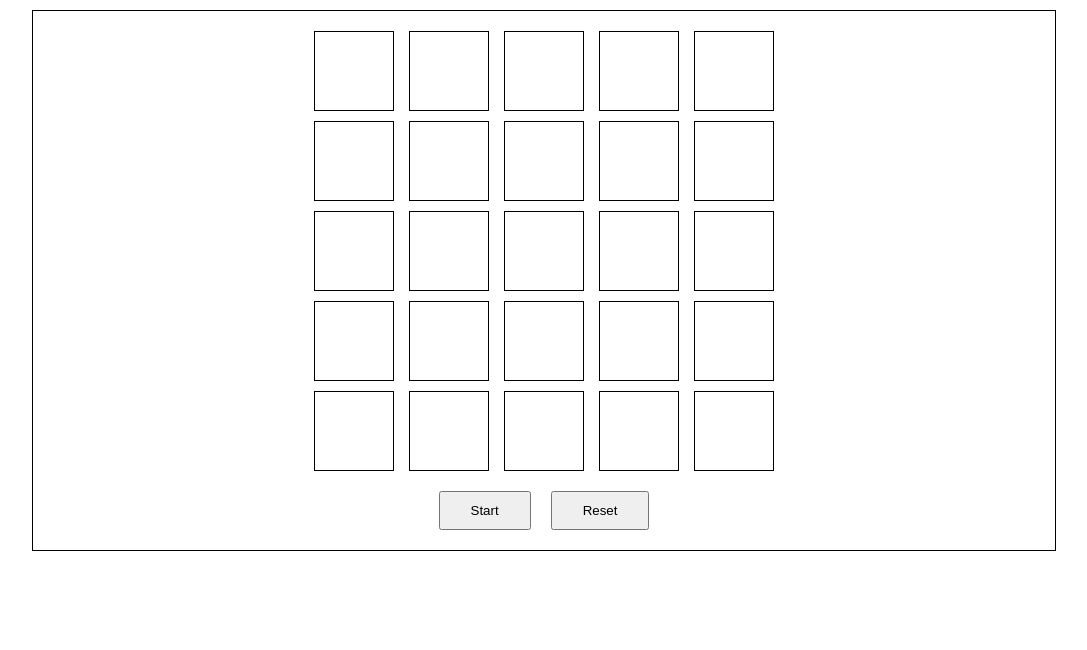
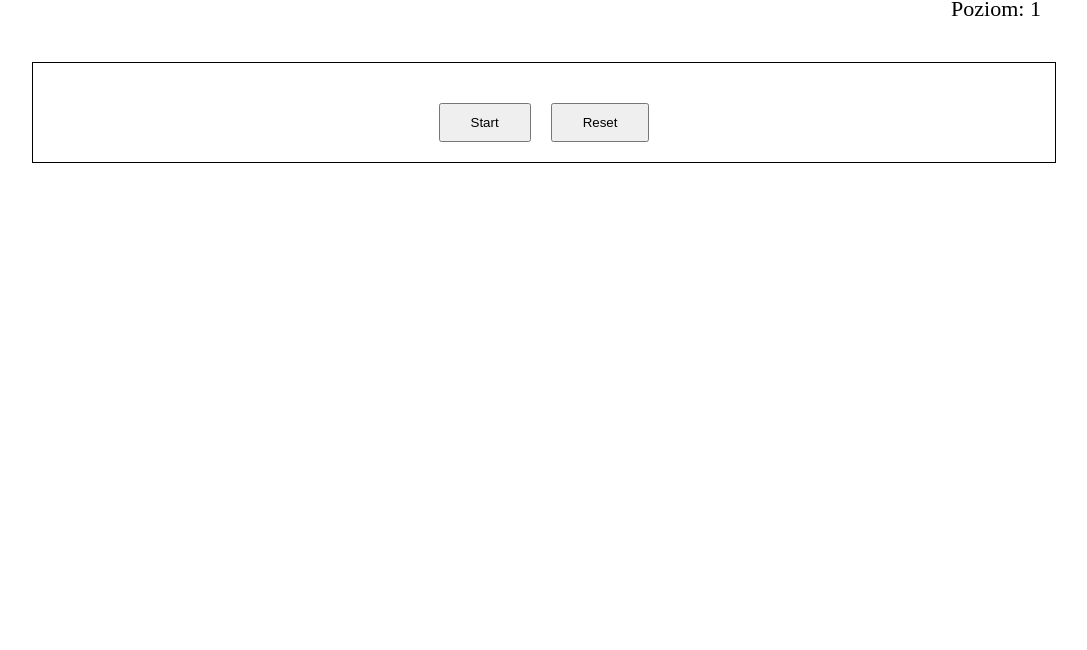
Before and after one commit to JakubCukrowski/reflex_game, a plain HTML site: page index.html in a window 1280 px wide. Shown: the part 150-800 px from the top of the page, without its empty margins (96-1183 px from the left). Drawn offline with Linux system fonts and the light colour scheme.

Commit message:
Added current level next to the time, deleted hard coded squares

```diff
--- a/index.html
+++ b/index.html
@@ -22,40 +22,20 @@
 
                 <h2>REFLEX</h1>
 
-                <div class="time box">
-                    <p>Czas: <span class="timeframe">60</span> sek</p>
+                <div class="game__details">
+                    <div class="time box">
+                        <p>Czas: <span class="timeframe">60</span> sek</p>
+                    </div>
+
+                    <div class="level">
+                        <p>Poziom: <span class="current__level">1</span></p>
+                    </div>
                 </div>
             </div>
 
             <div class="game__field">
-                <div class="game__board">
-                    <!-- <p class="disclaimer">Naciśnij start, żeby rozpocząć</p> -->
-                    <div class="square__button"></div>
-                    <div class="square__button"></div>
-                    <div class="square__button"></div>
-                    <div class="square__button"></div>
-                    <div class="square__button"></div>
-                    <div class="square__button"></div>
-                    <div class="square__button"></div>
-                    <div class="square__button"></div>
-                    <div class="square__button"></div>
-                    <div class="square__button"></div>
-                    <div class="square__button"></div>
-                    <div class="square__button"></div>
-                    <div class="square__button"></div>
-                    <div class="square__button"></div>
-                    <div class="square__button"></div>
-                    <div class="square__button"></div>
-                    <div class="square__button"></div>
-                    <div class="square__button"></div>
-                    <div class="square__button"></div>
-                    <div class="square__button"></div>
-                    <div class="square__button"></div>
-                    <div class="square__button"></div>
-                    <div class="square__button"></div>
-                    <div class="square__button"></div>
-                    <div class="square__button"></div>
-                </div>
+
+                <div class="game__board"></div>
 
                 <div class="game__buttons">
                     <button class="start__btn btn">Start</button>
```
